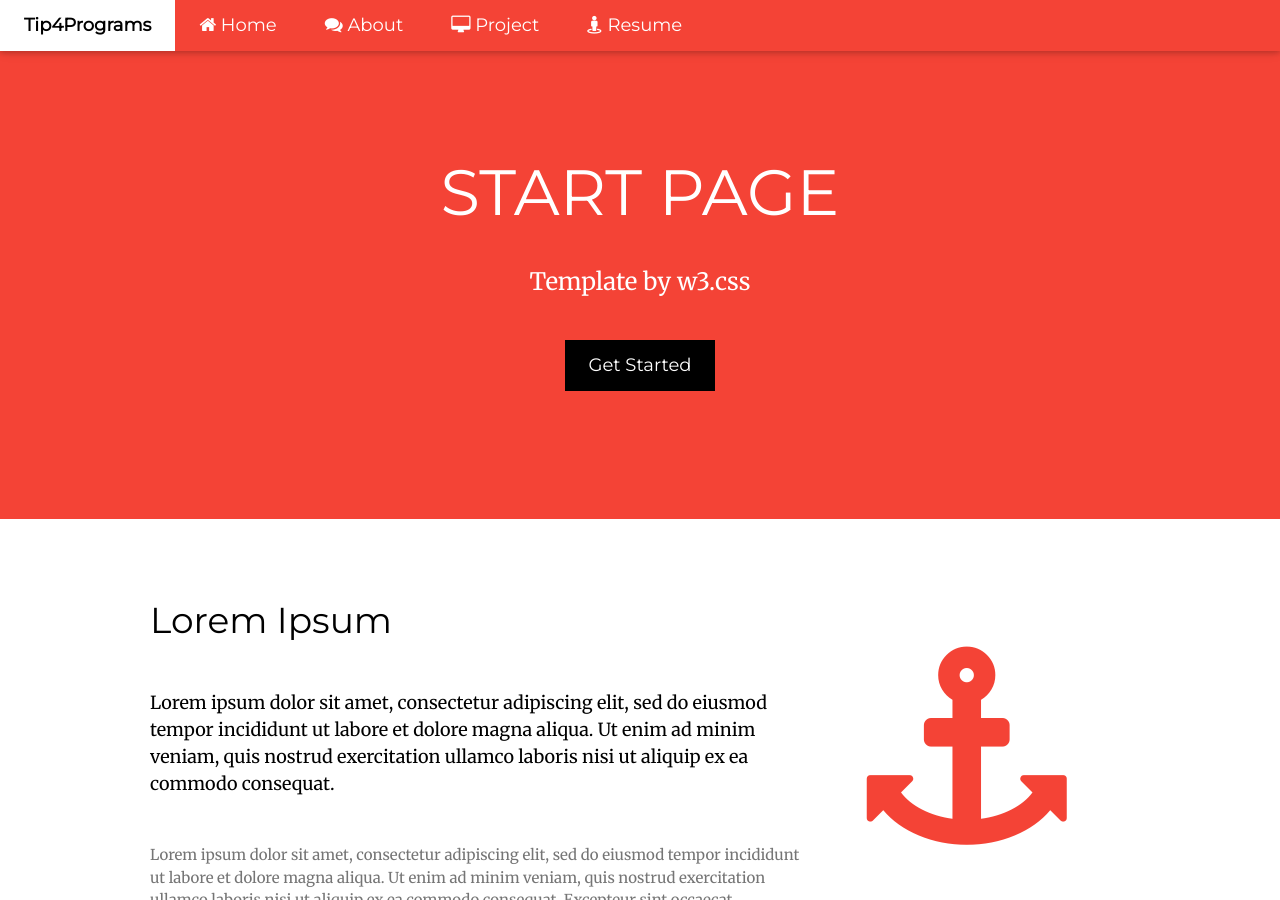
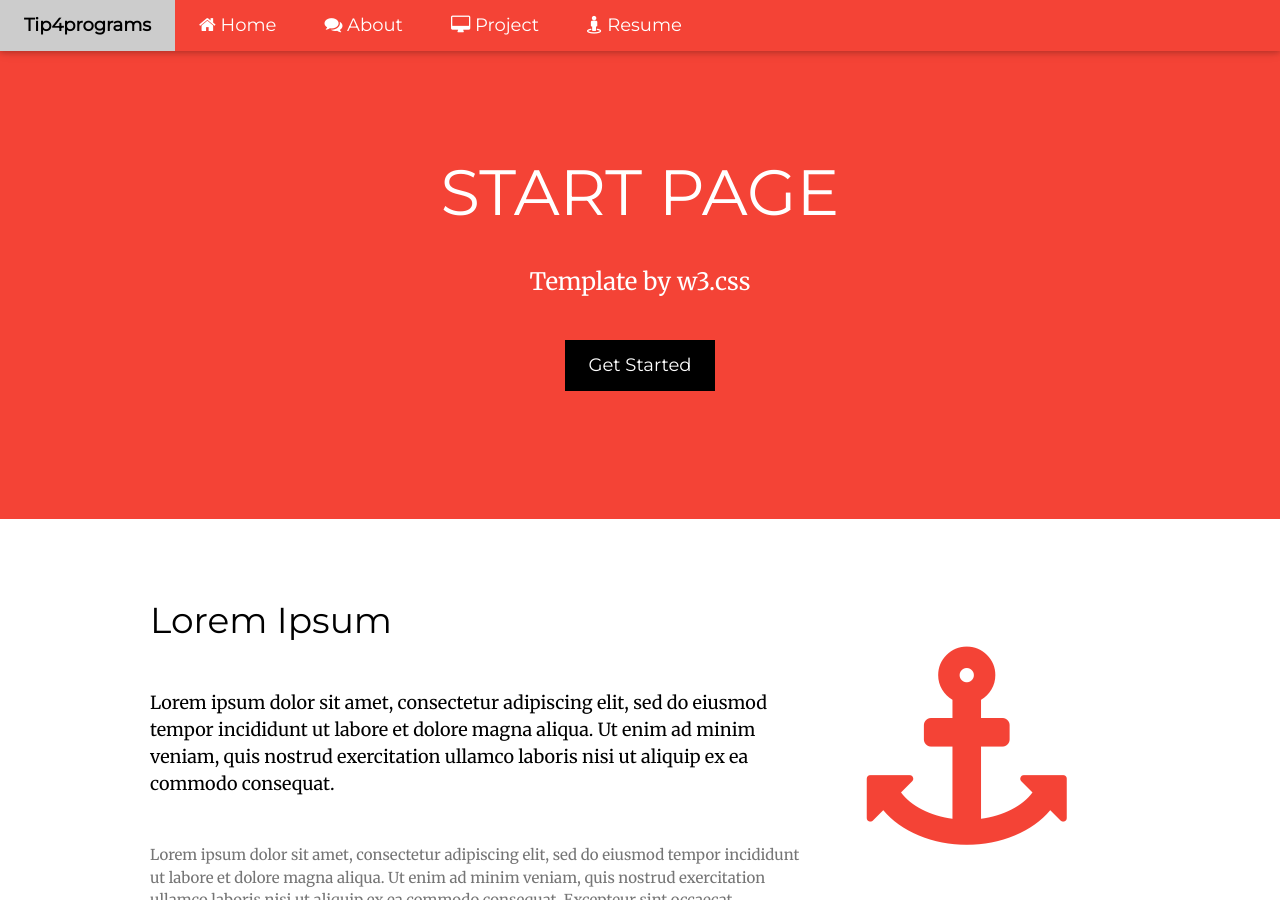
Before and after one commit to tip4programs/tip4programs.github.io, a Jekyll site: the page built from index.html, in a window 1280 px wide and 900 px high. Built offline with Jekyll 4.4.1, drawn with Linux system fonts in a browser that asks for light colours.

Commit message:
Update navbar.html

```diff
--- a/_includes/navbar.html
+++ b/_includes/navbar.html
@@ -1,15 +1,14 @@
 <div class="w3-top">
   <div class="w3-bar w3-red w3-card w3-left-align w3-large">
     <a class="w3-bar-item w3-button w3-hide-medium w3-hide-large w3-right w3-padding-large w3-hover-white w3-large w3-red" href="javascript:void(0);" onclick="myFunction()" title="Toggle Navigation Menu"><i class="fa fa-bars"></i></a>
-    <a href="{{ site.url }}{{ site.baseurl }}" class="w3-bar-item w3-button w3-hide-small w3-padding-large w3-hover-white"><b>Tip4Programs</b></a>
+   <a href="{{ site.url }}{{ site.baseurl }}" class="w3-bar-item w3-button w3-padding-large"><b>{{ site.title }}</b></a>
     {% for y in site.data.navbar %}
     <a href="{{ y.url }}" class="w3-bar-item w3-button w3-hide-small w3-padding-large w3-hover-white"><i class="fa {{ y.icon }}"></i> {{ y.link }}</a>
     {% endfor %}
   </div>
 
   <!-- Navbar on small screens -->
-  <div id="navDemo" class="w3-bar-block w3-white w3-hide w3-hide-large w3-hide-medium w3-large"><a href="https://chipprogrammers.github.io/Good" class="w3-bar-item w3-button"><b>T4P</b></a>
-    <span class="w3-bar-block w3-white w3-hide w3-hide-large w3-hide-medium w3-large"><a href="https://tip4programs.github.io/"><b>T4P</b></a><span>
+  <div id="navDemo" class="w3-bar-block w3-white w3-hide w3-hide-large w3-hide-medium w3-large">
     {% for y in site.data.navbar %}
     <a href="{{ y.url }}" class="w3-bar-item w3-button w3-padding-large">{{ y.link }}</a>
    {% endfor %}
```
